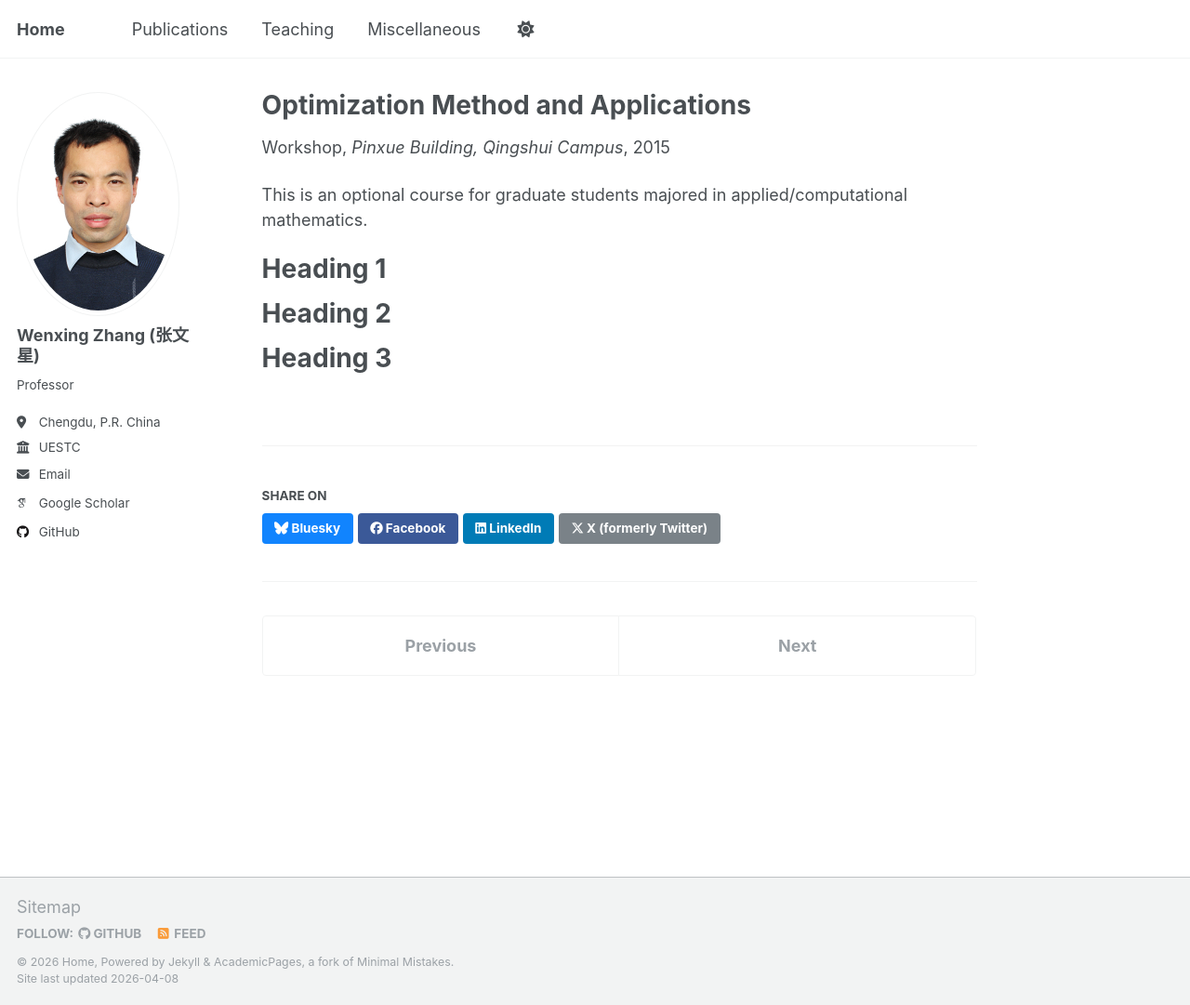
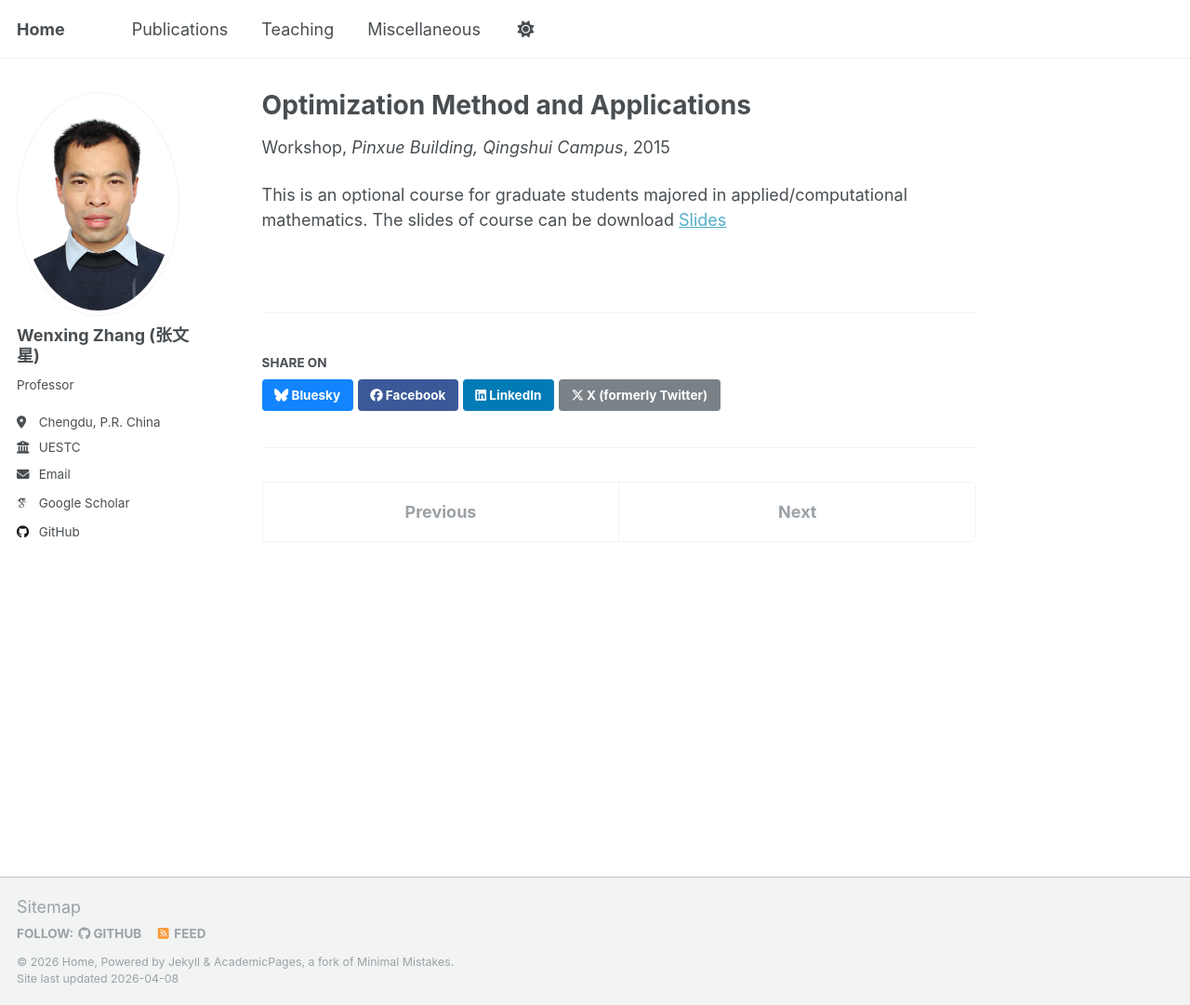
Before and after one commit to WenxingZhang/WenxingZhang.github.io, a Jekyll site: the page built from _teaching/2015-spring-teaching-2.md, in a window 1280 px wide and 1081 px high. Shown: the whole window at 93% size. Built offline with Jekyll 4.4.1, drawn with Linux system fonts in a browser that asks for light colours; some web fonts are replaced; a script that is not in the unit is left out.

Commit message:
Update 2015-spring-teaching-2.md

```diff
--- a/_teaching/2015-spring-teaching-2.md
+++ b/_teaching/2015-spring-teaching-2.md
@@ -7,13 +7,4 @@ venue: "Pinxue Building, Qingshui Campus"
 date: 2015-01-01
 location: "Chengdu, P.R. China"
 ---
-This is an optional course for graduate students majored in applied/computational mathematics.
-
-Heading 1
-======
-
-Heading 2
-======
-
-Heading 3
-======
+This is an optional course for graduate students majored in applied/computational mathematics. The slides of course can be download [Slides](https://WenxingZhang.github.io/files/SlidesCourse.zip) <br>
```
